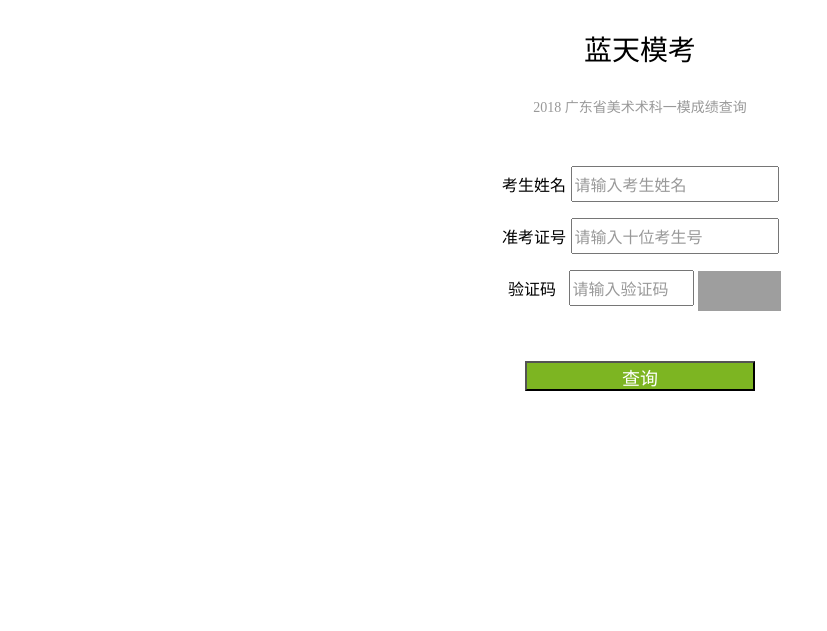
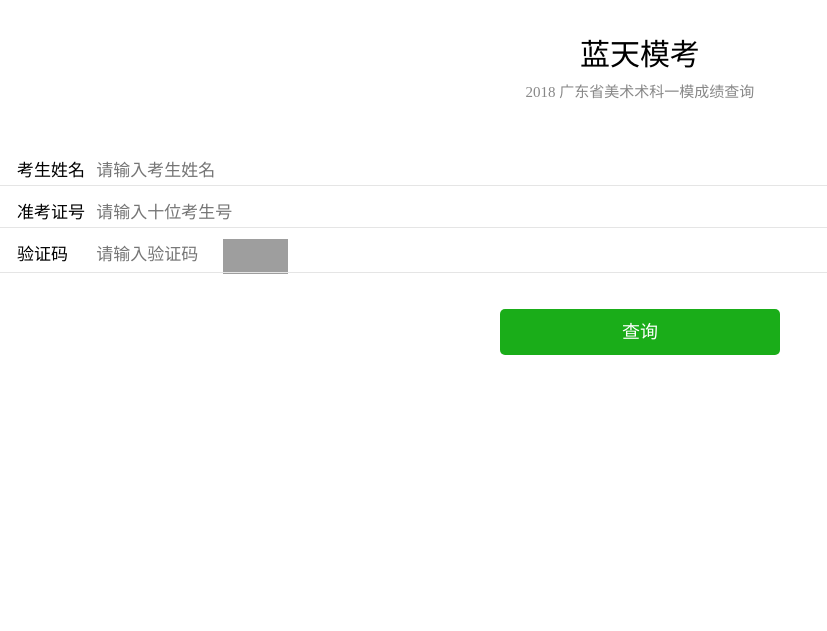
Before and after one commit to SRSYS/SRSYSCODE, a Django app: template SRSYS/SRSYS/templates/srsys/index.html in a window 1280 px wide. Shown: the top 631 px of the page, without its empty margins (0-827 px from the left). Run offline with Django 3.2, Linux system fonts and the light colour scheme; the template is opened without the code that fills it, so the values that code supplies are empty; grey boxes are pictures that could not be loaded.

Commit message:
修改页面

```diff
--- a/SRSYS/SRSYS/templates/srsys/index.html
+++ b/SRSYS/SRSYS/templates/srsys/index.html
@@ -10,48 +10,110 @@
         //src后面加问号会自动刷新验证码img的src
         }
 function turnstatic(obj){
+document.getElementById(obj).style.bottom="0px";
 document.getElementById(obj).style.position="static";
+
 }
+
 function turnfixed(obj){
 document.getElementById(obj).style.position="fixed";
 }
 function turnoff(obj){
 document.getElementById(obj).style.display="none";
 }
-
+function turnon(obj){
+document.getElementById(obj).style.display="block";
+}
 
 </script>
 <style type="text/css">
 <!--
-.STYLE1 {
-	font-family: Arial, Helvetica, sans-serif;
-	font-size: 28px;
+
+.weui-cell_vcode {
+  padding-top: 0;
+  padding-right: 0;
+  padding-bottom: 0;
 }
-.STYLE2 {
-	font-family: "宋体";
-	font-size: 14px;
-	color: #999999;
+.weui-cell__bd {
+  content: " ";
+  display: inline-block;
+  height: 6px;
+  width: 6px;
+  border-width: 2px 2px 0 0;
+  border-color: #C8C8CD;
+  border-style: solid;
+  -webkit-transform: matrix(0.71, 0.71, -0.71, 0.71, 0, 0);
+          transform: matrix(0.71, 0.71, -0.71, 0.71, 0, 0);
+  position: relative;
+  top: -2px;
+  position: absolute;
+  top: 50%;
+  right: 15px;
+  margin-top: -4px;
+}
+.weui-btn_primary {
+    background-color: #1AAD19;
+}
+.weui-btn {
+    position: relative;
+    display: block;
+    margin-left: auto;
+    margin-right: auto;
+    padding-left: 14px;
+    padding-right: 14px;
+    box-sizing: border-box;
+    font-size: 18px;
+    text-align: center;
+    text-decoration: none;
+    color: #FFFFFF;
+    line-height: 2.55555556;
+    border-radius: 5px;
+    -webkit-tap-highlight-color: rgba(0, 0, 0, 0);
+    overflow: hidden;
+}
+.weui-input {
+    border: 0;
+    outline: 0;
+    -webkit-appearance: none;
+    background-color: transparent;
+    font-size: inherit;
+    color: inherit;
+    height: 20px;
+    line-height: 1.47058824;
+	display:inline-block;
+}
+
+.weui-cells {
+	margin-top: 10px;
+	background-color: #FFFFFF;
+	line-height: 1.47058824;
+	font-size: 17px;
+	overflow: hidden;
+	position: relative;
+}
+.weui-cells:before {
+    content: " ";
+    position: absolute;
+    left: 0;
+	bottom: 0px;
+    right: 0;
+    height: 1px;
+    border-top: 1px solid #e5e5e5;
+
 }
 .STYLE3 {
-	font-size: 16px;
 	font-family: "宋体";
-    display:inline-block;
-    width:65px;height:30px;
+	font-size: inherit;
+	display:inline-block;
+	word-wrap: break-word;
+	word-break: break-all;
+	width:90px;
+	color: #000000;
 }
 .STYLE4{
 	font-size: 16px;
 	font-family: "宋体";
     color: #F20505;
-}
-.STYLE5 {font-size: 18px; font-family: "宋体";}
-.STYLE6 {
-	font-family: Arial, Helvetica, sans-serif;
-	font-size: 18px;
-}
-.STYLE7 {
-	font-family: "宋体";
-	font-size: 16px;
-	color: #999999;
 }
 .btm {
  height:45px;
@@ -64,7 +126,7 @@ display:block;
 }
 
 .btm2 {
- height:45px;
+height:45px;
 z-index:999; position:fixed; bottom:45px; left:0px; width:100%;
 display:block;
 background:url('{{Advertimg2}}');}
@@ -73,47 +135,85 @@ background:url('{{Advertimg2}}');}
 height:45px;
 display:block;
 }
+
+.page__desc {
+    left:0px;
+    right:0px;
+    top: 80px;
+    color: #888;
+	position:absolute;
+	display:block;
+    font-size: 15px;
+}
+.STYLE8 {
+left:0px;
+right:0px;
+top: 0px;
+position:absolute;
+text-align: center;
+display:block;
+font-size: 30px
+}
+
+.STYLEform {
+    left:0px;
+    right:0px;
+    top: 145px;
+    color: #888;
+	position:absolute;
+	display:block;
+}
+.STYLE9 {font-size: 9px; font-family: "宋体"; color: #F20505; }
+.STYLE11 {
+	font-family: "宋体";
+	font-size: 9;
+	display: inline-block;
+	word-wrap: break-word;
+	word-break: break-all;
+	width: 90px;
+	color: #000000;
+}
+.STYLE13 {font-family: "宋体"; font-size: inherit; display: inline-block; word-wrap: break-word; word-break: break-all; width: 90px; color: #000000; }
 -->
 </style>
 </head>
 
 <body>
-<div align="center" class="STYLE1">
+<div align="center" class="STYLE8">
   <p>蓝天模考</p>
 </div>
-<div align="center" class="STYLE2">2018 广东省美术术科一模成绩查询</div>
+<div align="center" class="page__desc">2018 广东省美术术科一模成绩查询</div>
 <p>&nbsp;</p>
-<form action="{% url 'srsys:result' %}" method="post">
+
+<form id="GOGO" action="{% url 'srsys:result' %}" method="post"  class="STYLEform">
   {% csrf_token %}
+  <div class="weui-cells">
+    <span class="STYLE11">　考生姓名</span>
+      <input name="InputName" type="text" class="weui-input" id="InputName" placeholder="请输入考生姓名" maxlength="5"  style="width:150px;height:30px"
+	   onfocus="turnoff('advert1');turnoff('advert2'); "
+	   onblur="turnon('advert1');turnon('advert2');">
+  </div>
+  <div class="weui-cells">
+    <span class="STYLE13">　准考证号</span>
+       <input name="InputStuNum" type="text" class="weui-input" id="InputStuNum" placeholder="请输入十位考生号" maxlength="10" style="width:160px;height:30px"
+	   onfocus="turnoff('advert1');turnoff('advert2'); "
+	   onblur="turnon('advert1');turnon('advert2');">
+  </div>
+  <div  class="weui-cells">
+    <span class="STYLE3">　验证码</span>
+      <input name="InputVerifyCode" type="text" class="weui-input" id="InputVerifyCode" placeholder="请输入验证码" maxlength="6" style="width:120px;height:30px"
+	   onfocus="turnoff('advert1');turnoff('advert2'); "
+	   onblur="turnon('advert1');turnon('advert2');">
+      <img src="/srsys/code/" width="65" height="35" onclick="refresh_check_code(this)" align="absmiddle">  </div>
+   <div>
+   <p align="center" class="STYLE9">&nbsp;</p>
+   <p align="center" class="STYLE4">{{ ErrorMessage }}</p>
+   </div>
   <div align="center">
-    <p><span class="STYLE3">考生姓名</span>
-      <input name="InputName" type="text" class="STYLE7" id="InputName" value="请输入考生姓名" maxlength="7" style="width:200px; height:30px;"
-	   onfocus="turnstatic('advert1');turnstatic('advert2');if(this.value=='请输入考生姓名'){this.value='';}; "
-	   onblur="turnfixed('advert1');turnfixed('advert2');if(this.value==''){this.value='请输入考生姓名';};"></p>
-  </div>
-  <div align="center">
-    <p><span class="STYLE3">准考证号</span>
-        <input name="InputStuNum" type="text" class="STYLE7" id="InputStuNum" value="请输入十位考生号" maxlength="10" style="width:200px; height:30px;"
-	   onfocus="turnstatic('advert1');turnstatic('advert2');if(this.value=='请输入十位考生号'){this.value='';}; "
-	   onblur="turnfixed('advert1');turnfixed('advert2');if(this.value==''){this.value='请输入十位考生号';};">
-
-    </p>
-  </div>
-  <div align="center">
-    <p align="center"><span class="STYLE3">验证码</span>
-      <input name="InputVerifyCode" type="text" class="STYLE7" id="InputVerifyCode" value="请输入验证码" maxlength="6" style="width:117px; height:30px;"
-	   onfocus="turnstatic('advert1');turnstatic('advert2');if(this.value=='请输入验证码'){this.value='';}; "
-	   onblur="turnfixed('advert1');turnfixed('advert2');if(this.value==''){this.value='请输入验证码';};">
-      <img src="/srsys/code/" width="83" height="40" onclick="refresh_check_code(this)" align="absmiddle"></p>
-  </div>
-  <p>&nbsp;</p>
-    <p align="center" class="STYLE4">{{ ErrorMessage }}</p>
-  <div align="center">
-    <input type="submit" class="STYLE6" value="                查询                "  style="width:230px;height:30px;background:#7DB522;color:white " />
-  </div>
+    <a href="#" class="weui-btn weui-btn_primary" style="width:280px;" onclick="document.getElementById('GOGO').submit();return false" >查询</a>  </div>
 </form>
-    <div id="advert2" class="btm2"><a href="#" style="float:Right" onclick="javascript:turnoff('advert2')">X</a><a href="{{Adverturl2}}"></a></div>
-    <div id="advert1" class="btm"><a href="#" style="float:Right" onclick="javascript:turnoff('advert1')">X</a><a href="{{Adverturl1}}"></a></div>
+    <div id="advert2" class="btm2"><a href="#" style="float:Right" onclick="javascript:turnoff('advert2')">X</a></div>
+    <div id="advert1" class="btm"><a href="#" style="float:Right" onclick="javascript:turnoff('advert1')">X</a></div>
 </body>
 
 </html>
```
Also changed, not shown: SRSYS/SRSYS/templates/srsys/result.html (+5 -5 lines).
